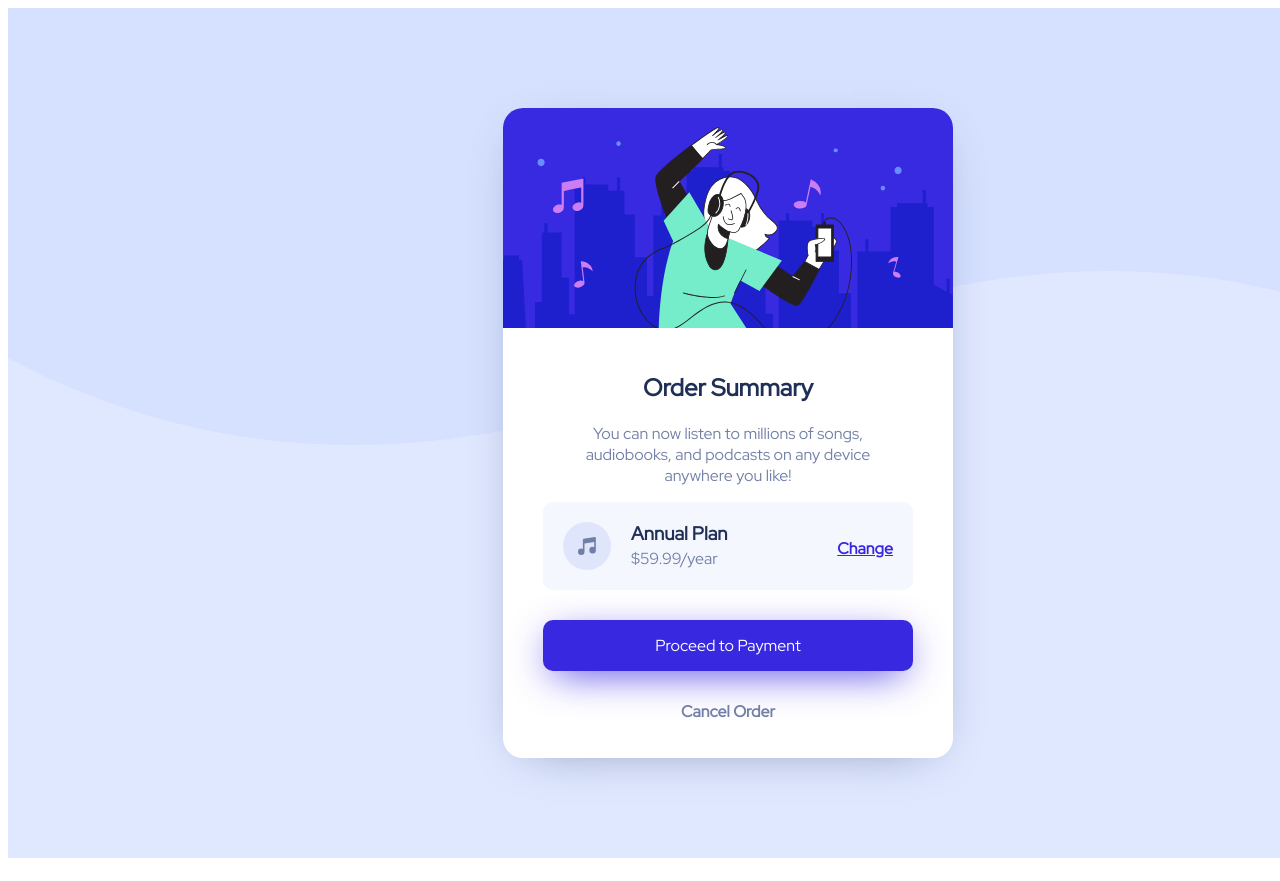
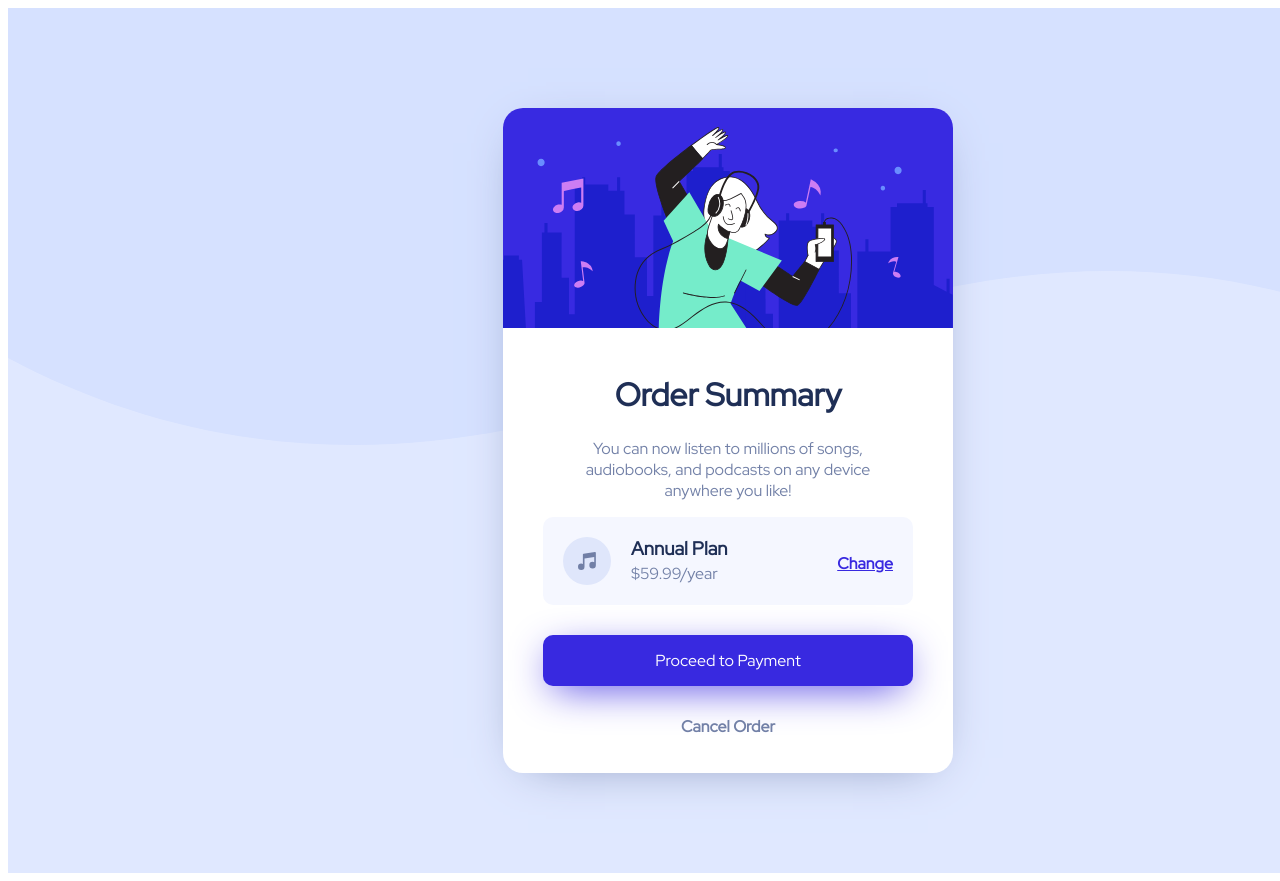
Before and after one commit to djquirke/djquirke.github.io, a plain HTML site: page frontendmentor/newbie/order-summary-card/order-summary-card.html in a window 1280 px wide. Shown: the top 881 px of the page. Drawn offline with Linux system fonts and the light colour scheme.

Commit message:
Fixing reporting issues

```diff
--- a/frontendmentor/newbie/order-summary-card/order-summary-card.html
+++ b/frontendmentor/newbie/order-summary-card/order-summary-card.html
@@ -7,9 +7,8 @@
 		<link rel="icon" type="image/png" sizes="32x32" href="./images/favicon-32x32.png">
 		<link href="https://fonts.googleapis.com/css2?family=Red+Hat+Display" rel="stylesheet">
 
-	<title>Frontend Mentor | Order summary card</title>
+		<title>Daniel Quirke | Order summary card</title>
 
-	<!-- Feel free to remove these styles or customise in your own stylesheet 👍 -->
 		<style>
 			:root {
 				--card-width: 450px;
@@ -106,15 +105,15 @@
 				cursor: pointer;
 			}
 
-		h2, h3, p {
+			h1, h3, p {
 				font-family: "Red Hat Display", monospace;
 			}
 
-		h2, h3 {
+			h1, h3 {
 				color: hsl(223, 47%, 23%);
 			}
 
-		h2 {
+			h1 {
 				font-weight: 900;
 			}
 
@@ -130,13 +129,13 @@
 
 		</style>
 	</head>
+	<main>
 		<body>
-
 			<div class="container">
 				<div class="card">
 					<img class="top-image" src="images/illustration-hero.svg" alt="Photo of success">
 					<div class="info-container">
-				<h2><strong>Order Summary</strong></h2>
+						<h1><strong>Order Summary</strong></h1>
 
 						<p class="text-success-description">You can now listen to millions of songs, audiobooks, and podcasts on any device anywhere you like!</p>
 
@@ -153,4 +152,5 @@
 				</div>
 			</div>
 		</body>
+	</main>
 </html>
```
Lines whose indentation alone changed are shown as unchanged.
